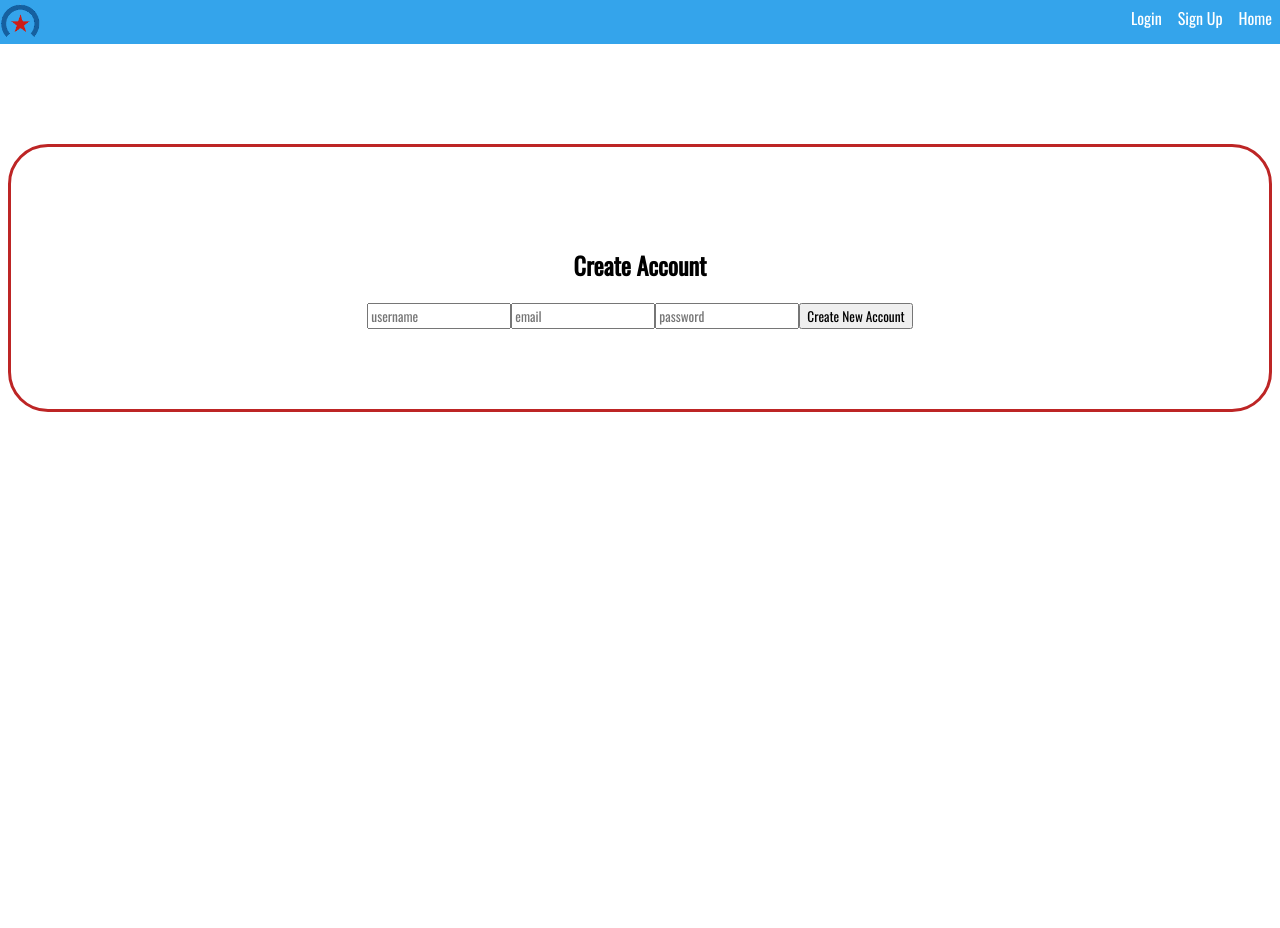
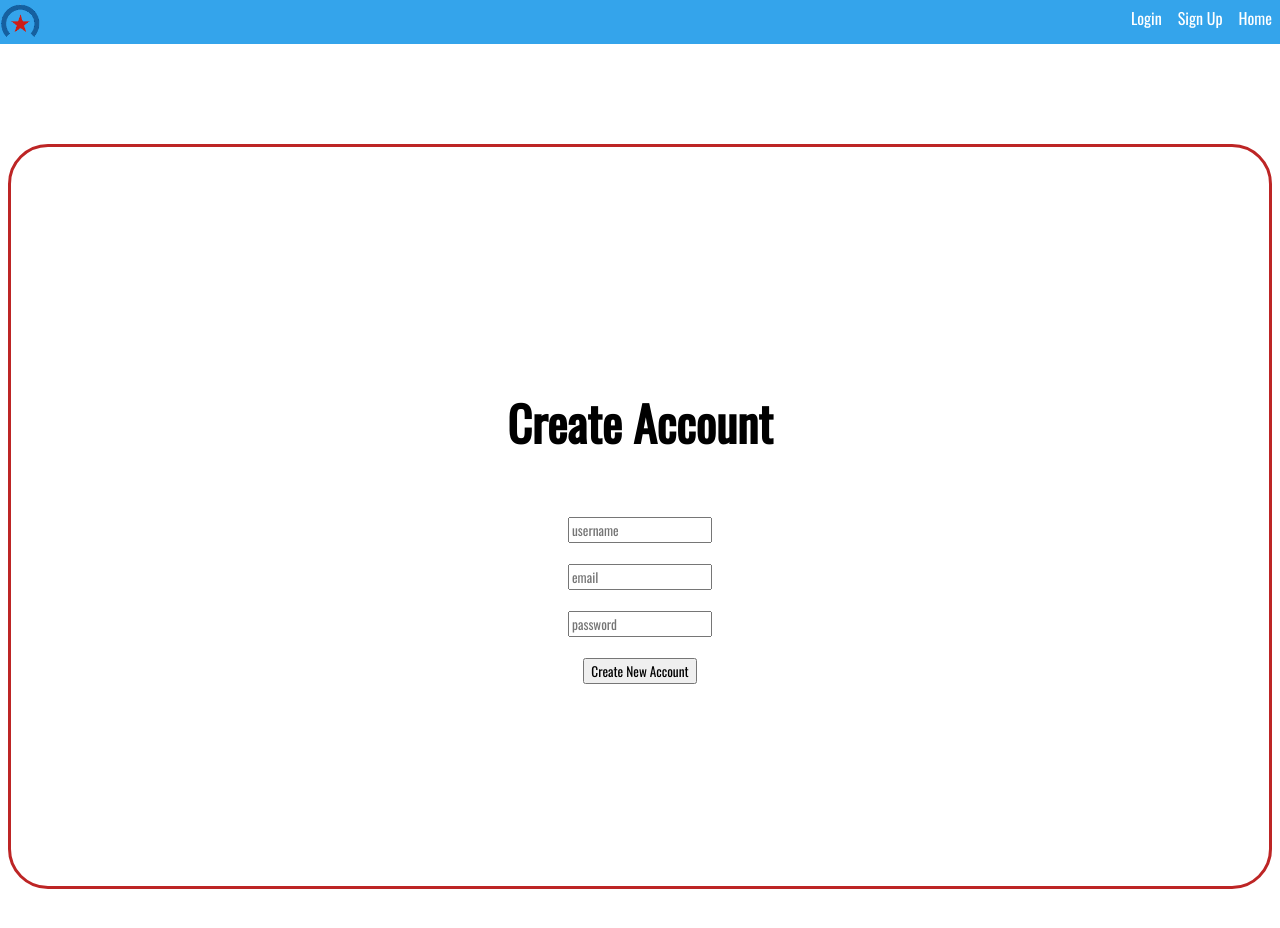
Before and after one commit to Jonathan-Sandifer/All-Star-Events, a React (Create React App) app in the folder ghi/: page /signup in a window 1280 px wide. Shown: the top 928 px of the page. Before the commit the page ends 800 px from the top, so only its background shows below. Built offline with nearby package versions, Linux system fonts and the light colour scheme.

Commit message:
got the forms to be vertical, still looks awful

```diff
--- a/ghi/src/components/Login.js
+++ b/ghi/src/components/Login.js
@@ -20,15 +20,13 @@ class LoginForm extends React.Component {
   return (
     <section>
       <div className="register">
-        <div className="col-1">
+        <div>
           <h2>Log in</h2>
 
-          <form id ='form' className='flex flex-col'>
-
-            <input type="text" placeholder='username or email'/>
-            <input type="text" placeholder='password'/>
-            <button className="btn">Log In</button>
-
+          <form id ='form' className='form'>
+          <li><input type="text" placeholder='username or email'/></li>
+          <li><input type="text" placeholder='password'/></li>
+          <li> <button className="btn">  Log In  </button></li>
           </form>
         </div>
       </div>
--- a/ghi/src/components/SignUp.js
+++ b/ghi/src/components/SignUp.js
@@ -22,14 +22,14 @@ class CreateAccountForm extends React.Component {
   return (
     <section>
       <div className="register">
-        <div className="col-1">
+        <div>
           <h2>Create Account</h2>
 
-          <form id ='form' className='newAccount'>
-            <input type="text" placeholder='username'/>
-            <input type="text" placeholder='email'/>
-            <input type="text" placeholder='password'/>
-            <button className="btn">Create New Account</button>
+          <form id ='form' className='form'>
+            <li><input type="text" placeholder='username'/></li>
+            <li><input type="text" placeholder='email'/></li>
+            <li><input type="text" placeholder='password'/></li>
+            <li><button className="btn">Create New Account</button></li>
           </form>
         </div>
       </div>
--- a/ghi/src/index.css
+++ b/ghi/src/index.css
@@ -61,8 +61,9 @@ li {
 .register {
     text-align: center;
     width: 100%;
-    padding: 80px 20px;
+    padding: 200px 50px;
     margin: 100px 0;
+    font-size: xx-large;
 
     border: 3px solid rgb(189, 37, 37);
     border-radius: 40px;
@@ -70,8 +71,11 @@ li {
 
 }
 
-.newAccount {
+.form {
     display: flex;
     justify-content: center;
+    display: inline-block;
+    vertical-align: top;
+
 
 }
```
